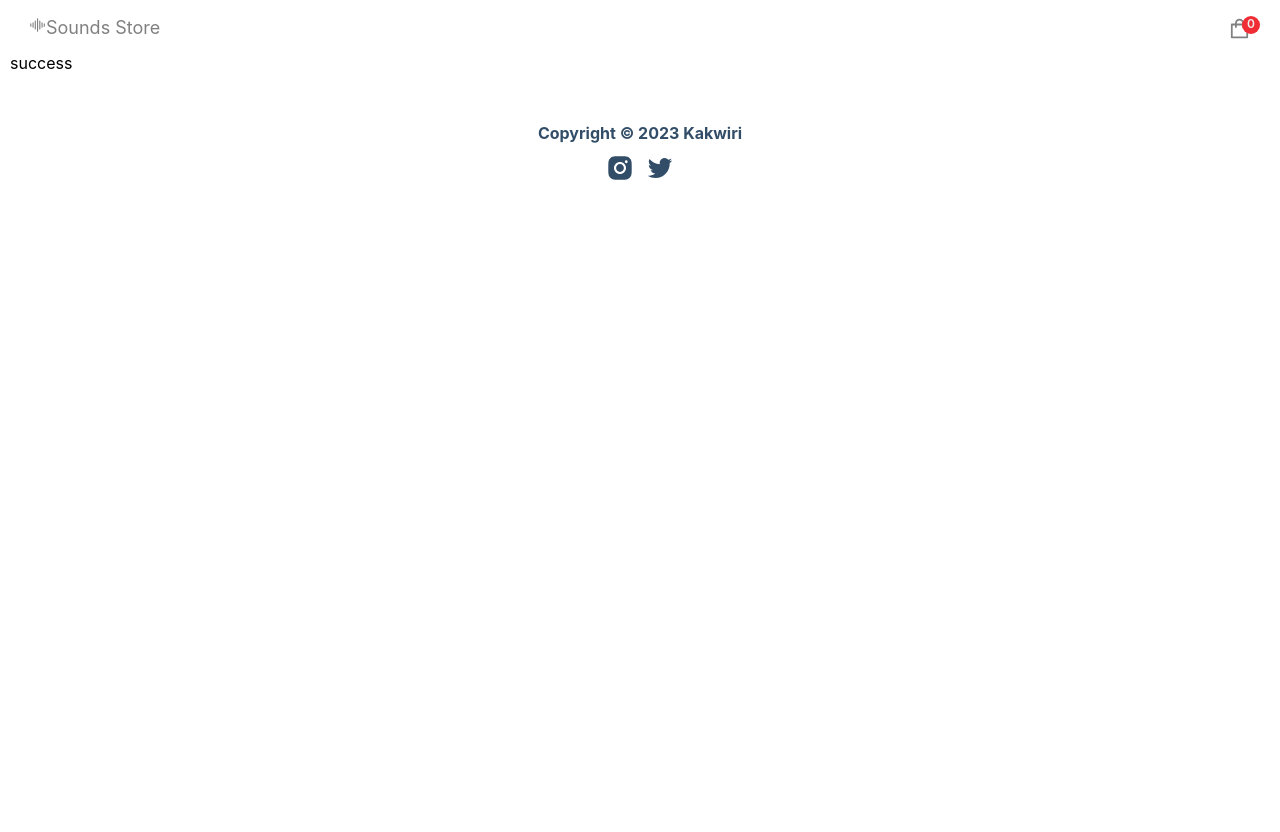
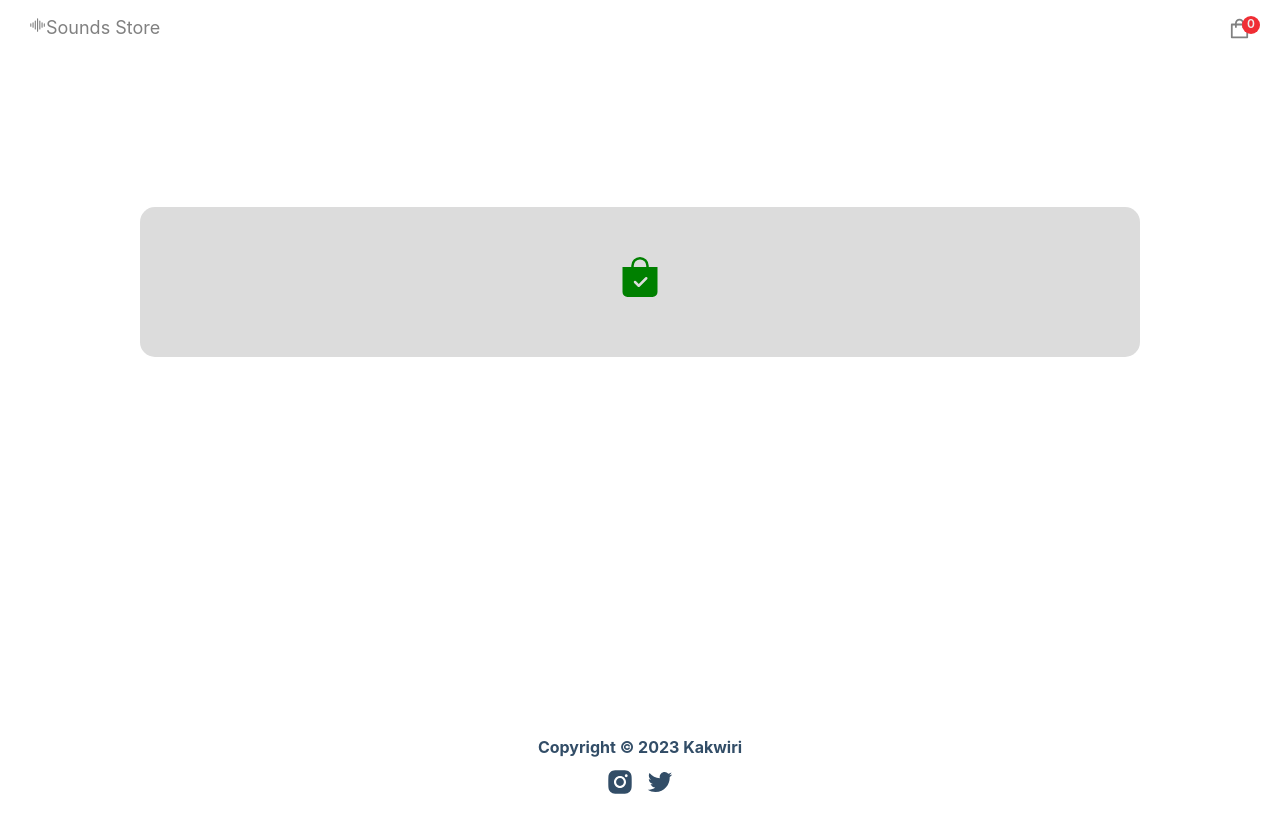
Before and after one commit to KakwiriStephen/Speak-Omm, a Next.js app in the folder ecomm/: page /success in a window 1280 px wide. Shown: the top 832 px of the page. Before the commit the page ends 800 px from the top, so only its background shows below. Built offline with nearby package versions, Linux system fonts and the light colour scheme.

Commit message:
Success Page

```diff
--- a/ecomm/pages/success.js
+++ b/ecomm/pages/success.js
@@ -8,7 +8,15 @@ const Success = () => {
   const { setCartItems, setTotalPrice, setTotalQuantities } = useStateContext();
 
   const [order, setOrder] = useState(null);
-  return <div>success</div>;
+  return (
+    <div className="success-wrapper">
+      <div className="success">
+        <p className="icon">
+          <BsBagCheckFill />
+        </p>
+      </div>
+    </div>
+  );
 };
 
 export default Success;
```
